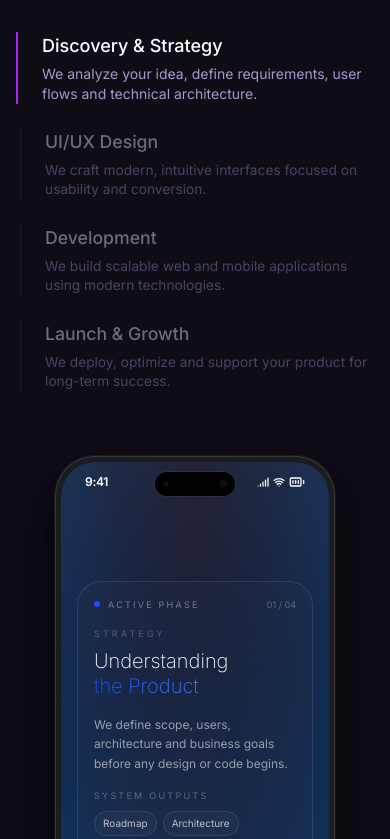
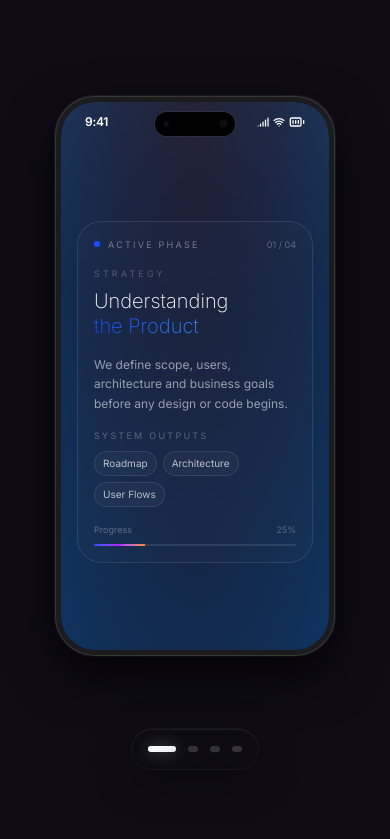
Before and after one commit to andi-hbtn/versus, a Next.js app: page / in a window 390 px wide. Shown: the part 1005-1844 px from the top of the page. Built offline with nearby package versions, Linux system fonts and the light colour scheme.

Commit message:
ui changes for mobile version

```diff
--- a/components/Home/ProductJourney.tsx
+++ b/components/Home/ProductJourney.tsx
@@ -4,6 +4,7 @@ import { useEffect, useRef, useState } from "react";
 import { gsap } from "gsap";
 import { ScrollTrigger } from "gsap/ScrollTrigger";
 import IphoneMock from "./IphoneMock";
+import NavDots from "./mobile/NavDots";
 
 gsap.registerPlugin(ScrollTrigger);
 
@@ -33,6 +34,7 @@ const steps = [
 export default function ProductJourney() {
     const sectionRef = useRef<HTMLDivElement>(null);
     const [activeStep, setActiveStep] = useState(0);
+    const [isMobile, setIsMobile] = useState(false);
 
     useEffect(() => {
         let mm = gsap.matchMedia();
@@ -56,6 +58,15 @@ export default function ProductJourney() {
         return () => mm.revert();
     }, []);
 
+    useEffect(() => {
+        const check = () => setIsMobile(window.innerWidth < 764);
+
+        check(); // initial sync
+        window.addEventListener("resize", check);
+
+        return () => window.removeEventListener("resize", check);
+    }, []);
+
     return (
         <section ref={sectionRef} className="w-full bg-[#0f0c16] text-white relative min-h-screen md:min-h-[300vh] px-4 sm:px-[5vw] py-16 md:py-0">
             <div className="sticky top-[60px] h-auto md:h-screen flex flex-col md:flex-row items-center max-w-[1400px] mx-auto gap-10 md:gap-[6vw]">
@@ -77,14 +88,18 @@ export default function ProductJourney() {
 
                     {/* STEPS LIST */}
                     <div className="flex flex-col gap-6 md:gap-[2vw]">
-                        {steps.map((step, index) => (
+
+                        {isMobile ?
+                            ""
+                            :
+                            steps.map((step, index) => (
                                 <div
                                     key={step.id}
                                     onClick={() => {
                                         // Në mobile lejojmë klikimin për të ndryshuar ekranin e telefonit manually
-                                    if (window.innerWidth < 768) setActiveStep(index);
+                                        setActiveStep(index);
                                     }}
-                                className={`pl-6 border-l-2 transition-all duration-500 cursor-pointer md:cursor-default
+                                    className={`pl-6 border-l-2 transition-all duration-500 cursor-pointer
                                     ${index === activeStep
                                             ? "border-[#ac24ff] opacity-100 scale-100"
                                             : "border-[#2a2238] opacity-40 md:opacity-40 scale-[0.98]"
@@ -98,7 +113,8 @@ export default function ProductJourney() {
                                         {step.description}
                                     </p>
                                 </div>
-                        ))}
+                            ))
+                        }
                     </div>
                 </div>
 
@@ -108,7 +124,13 @@ export default function ProductJourney() {
                         <IphoneMock step={activeStep} />
                     </div>
                 </div>
-
+                {isMobile && (
+                    <NavDots
+                        count={steps.length}
+                        active={activeStep}
+                        onSelect={(index) => setActiveStep(index)}
+                    />)
+                }
             </div>
         </section>
     );
--- a/components/Home/ServicesSection.tsx
+++ b/components/Home/ServicesSection.tsx
@@ -47,9 +47,22 @@ const cardsData = [
 
 export default function ServicesSection() {
     return (
-        <section className="w-full bg-[#13101c] py-20 md:py-28 px-6 md:px-10 relative overflow-hidden bg-[url(/images/gradient_background_image.avif)] bg-cover bg-center" style={{
-            backgroundPosition: "center bottom -550px",
-        }}>
+        <section className="w-full bg-[#13101c] py-20 md:py-28 px-6 md:px-10 relative overflow-hidden
+        bg-[url(/images/gradient_background_image.avif)]
+        bg-cover bg-center bg-no-repeat
+
+        /* MOBILE (default <640px) */
+        min-[320px]:bg-[position:center_bottom_-800px]
+        min-[425px]:bg-[position:center_bottom_-800px]
+
+        /* TABLET (≥640px) */
+        sm:bg-[position:center_bottom_-500px]
+
+        /* DESKTOP (≥768px) */
+        md:bg-[position:center_bottom_-550px5
+
+        /* LARGE DESKTOP (opsional, ≥1024px) */
+        lg:bg-[position:center_bottom_-550px]">
             <div className="max-w-7xl mx-auto flex flex-col gap-12 relative z-10">
                 <div className="flex flex-col lg:flex-row lg:items-end justify-between gap-6">
                     <div className="lg:max-w-2xl">
--- /dev/null
+++ b/components/Home/mobile/NavDots.tsx
@@ -0,0 +1,98 @@
+"use client";
+
+import React, { useTransition } from "react";
+
+interface NavDotsProps {
+    count: number;
+    active: number;
+    onSelect: (index: number) => void;
+}
+
+export default function FluidMorphingDock({ count, active, onSelect }: NavDotsProps) {
+    const [isPending, startTransition] = useTransition();
+
+    // Ruajmë dimensionet ekzakte për llogaritjen e lëvizjes fizike
+    const DOT_GAP = 12; // gap-3 (12px)
+    const DOT_WIDTH = 10; // h-1.5 (6px)
+    const ACTIVE_WIDTH = 28; // gjerësia e kapsulës aktive (28px)
+
+    // Llogaritja e saktë e pozicionit X për kapsulën që rrëshqet
+    const transformX = active * (DOT_WIDTH + DOT_GAP);
+
+    return (
+        <div className="flex justify-center items-center py-8 select-none">
+            {/* Premium Apple-Style Glass Track */}
+            <nav
+                className="relative flex items-center gap-3 px-4 py-3 rounded-full border border-white/[0.04] bg-[#0d0d11]/40 backdrop-blur-2xl shadow-[inset_0_1px_1px_rgba(255,255,255,0.08),0_12px_40px_rgba(0,0,0,0.35)]"
+                aria-label="Pagination"
+                style={{
+                    // Krijon tranzicionin elastik "Morphing" gjatë ndryshimit të indeksit
+                    "--active-index": active,
+                } as React.CSSProperties}
+            >
+
+                {/* SHTRESA FLUIDE (Kapsula që morph-on dhe rrëshqet mbi pika) */}
+                <div
+                    className="absolute left-4 h-[6px] rounded-full will-change-[transform,width] pointer-events-none"
+                    style={{
+                        width: `${ACTIVE_WIDTH}px`,
+                        background: "linear-gradient(90deg, #ffffff 0%, #e2e8f0 100%)",
+                        transform: `translateX(${transformX}px)`,
+                        // Tranzicion i personalizuar kubik (Custom Spring-like Bezier) që simulon fizikën e iOS
+                        transition: "transform 0.55s cubic-bezier(0.175, 0.885, 0.32, 1.12), width 0.4s cubic-bezier(0.16, 1, 0.3, 1)",
+                        boxShadow: "0 0 16px 1px rgba(255, 255, 255, 0.24), inset 0 1px 0.5px rgba(255, 255, 255, 0.4)",
+                    }}
+                >
+                    {/* Micro High-End Refraction Ray brenda kapsulës */}
+                    <span className="absolute inset-0 bg-gradient-to-b from-white/40 to-transparent rounded-full opacity-60" />
+                </div>
+
+                {/* PIKAT PASIVE (Anchor Points) */}
+                {Array.from({ length: count }).map((_, i) => {
+                    const isActive = i === active;
+
+                    return (
+                        <button
+                            key={i}
+                            type="button"
+                            aria-label={`Go to page ${i + 1}`}
+                            aria-current={isActive ? "page" : undefined}
+                            disabled={isPending}
+                            onClick={() => {
+                                if (!isActive) {
+                                    startTransition(() => {
+                                        onSelect(i);
+                                    });
+                                }
+                            }}
+                            className="group relative flex h-4 items-center justify-center focus:outline-none"
+                            style={{
+                                // Gjerësia e butonit përputhet saktë me dritaren e animacionit
+                                width: `${isActive ? ACTIVE_WIDTH : DOT_WIDTH}px`,
+                                transition: "width 0.55s cubic-bezier(0.175, 0.885, 0.32, 1.12)",
+                                WebkitTapHighlightColor: "transparent",
+                            }}
+                        >
+                            {/* Pika e Background-it (Duket vetëm nëse nuk është aktive) */}
+                            <span
+                                className="block h-[6px] rounded-full transition-all duration-500"
+                                style={{
+                                    width: `${DOT_WIDTH}px`,
+                                    backgroundColor: isActive
+                                        ? "transparent"
+                                        : "rgba(255, 255, 255, 0.16)",
+                                    transform: isActive ? "scale(0)" : "scale(1)",
+                                }}
+                            />
+
+                            {/* Advanced Glow Target në Hover */}
+                            {!isActive && (
+                                <span className="absolute h-6 w-6 rounded-full bg-white/[0.03] opacity-0 scale-50 transition-all duration-300 ease-out group-hover:scale-110 group-hover:opacity-100 group-focus-visible:scale-110 group-focus-visible:opacity-100" />
+                            )}
+                        </button>
+                    );
+                })}
+            </nav>
+        </div>
+    );
+}
--- a/components/Layout/Header.tsx
+++ b/components/Layout/Header.tsx
@@ -279,8 +279,7 @@ export default function Header() {
     }, []);
 
     return (
-        <section ref={containerRef}
-            className="relative w-full min-h-[95vh] overflow-hidden bg-[#05020a] text-white flex items-center justify-center"
+        <section ref={containerRef} className="relative w-full min-h-[95vh] overflow-hidden bg-[#05020a] text-white flex items-center justify-center md:min-h[85vh]"
         >
             {/* CANVAS */}
             <canvas ref={canvasRef}
```
Lines whose indentation alone changed are shown as unchanged.
